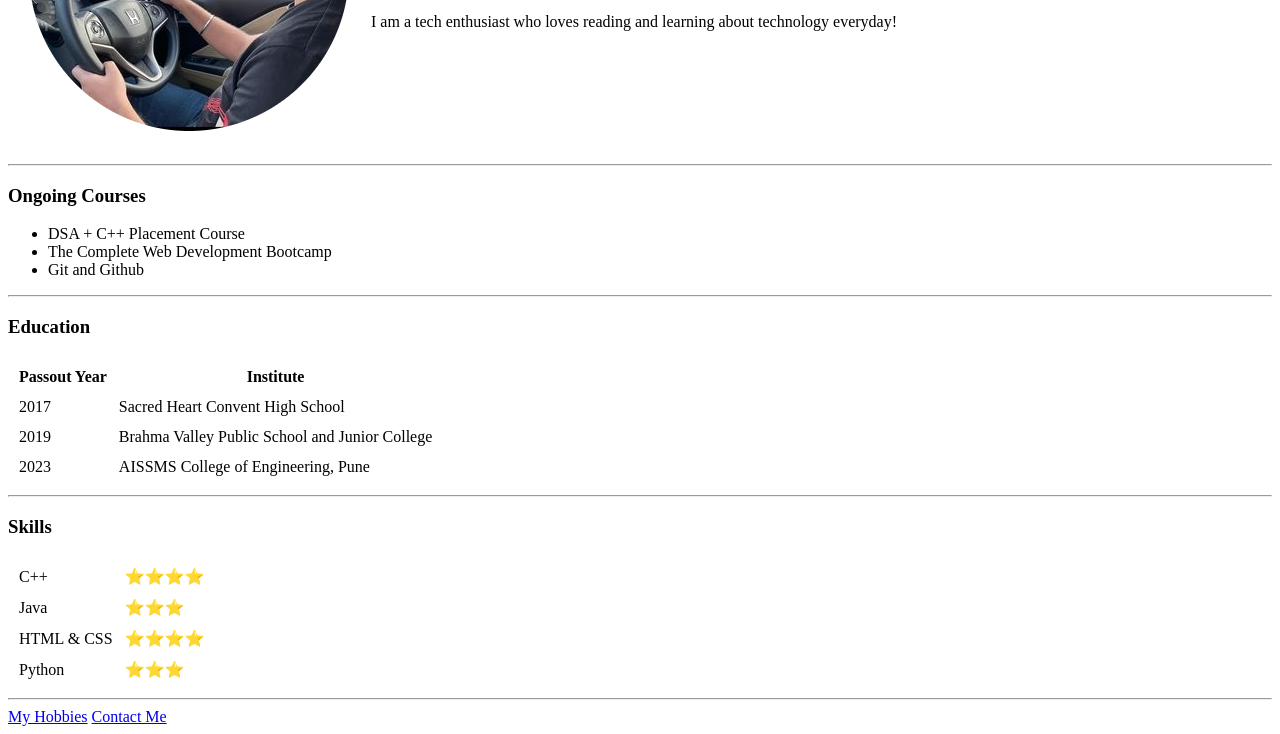
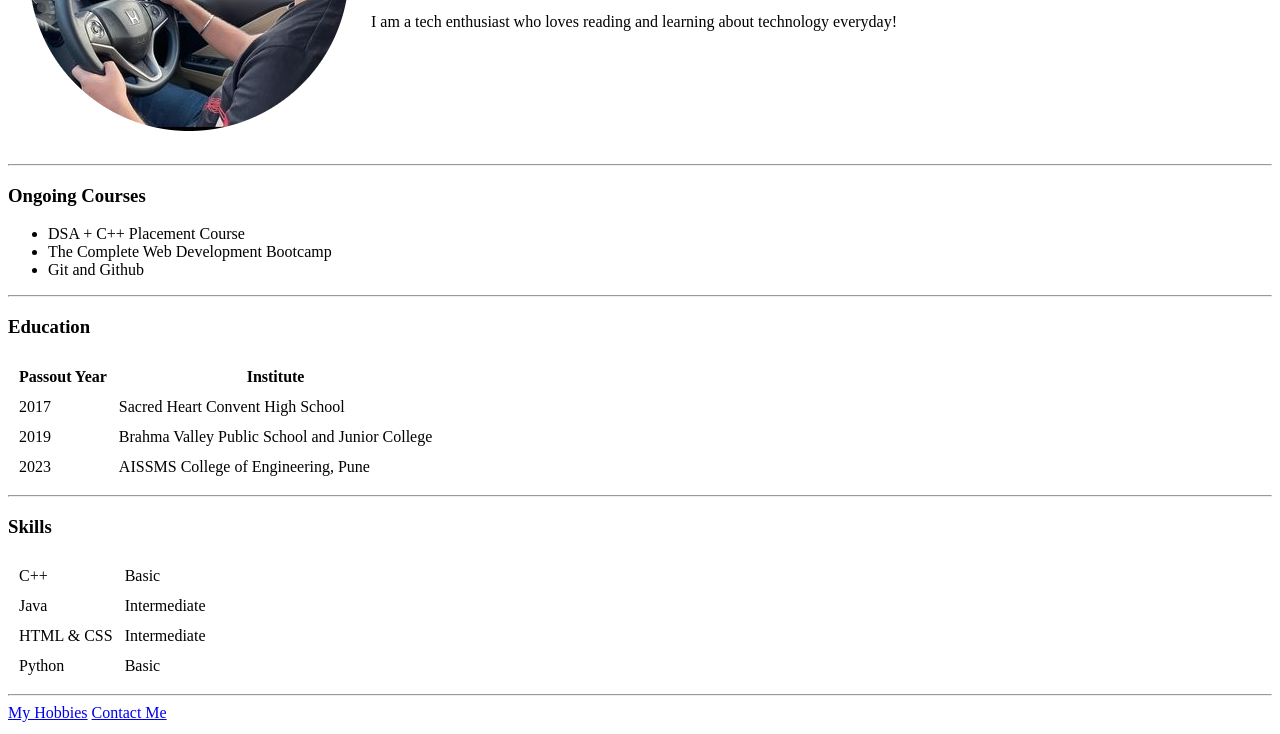
Before and after one commit to TechFreak301201/cv, a plain HTML site: page index.html in a window 1280 px wide. Shown: the part 218-952 px from the top of the page. Drawn offline with Linux system fonts and the light colour scheme.

Commit message:
Update index.html

```diff
--- a/index.html
+++ b/index.html
@@ -55,19 +55,19 @@
     <table cellspacing='10'>
         <tr>
             <td>C++</td>
-            <td>⭐⭐⭐⭐</td>
+            <td>Basic</td>
         </tr>
         <tr>
             <td>Java</td>
-            <td>⭐⭐⭐</td>
+            <td>Intermediate</td>
         </tr>
         <tr>
             <td>HTML & CSS</td>
-            <td>⭐⭐⭐⭐</td>
+            <td>Intermediate</td>
         </tr>
         <tr>
             <td>Python</td>
-            <td>⭐⭐⭐</td>
+            <td>Basic</td>
         </tr>
     </table>
 
```
